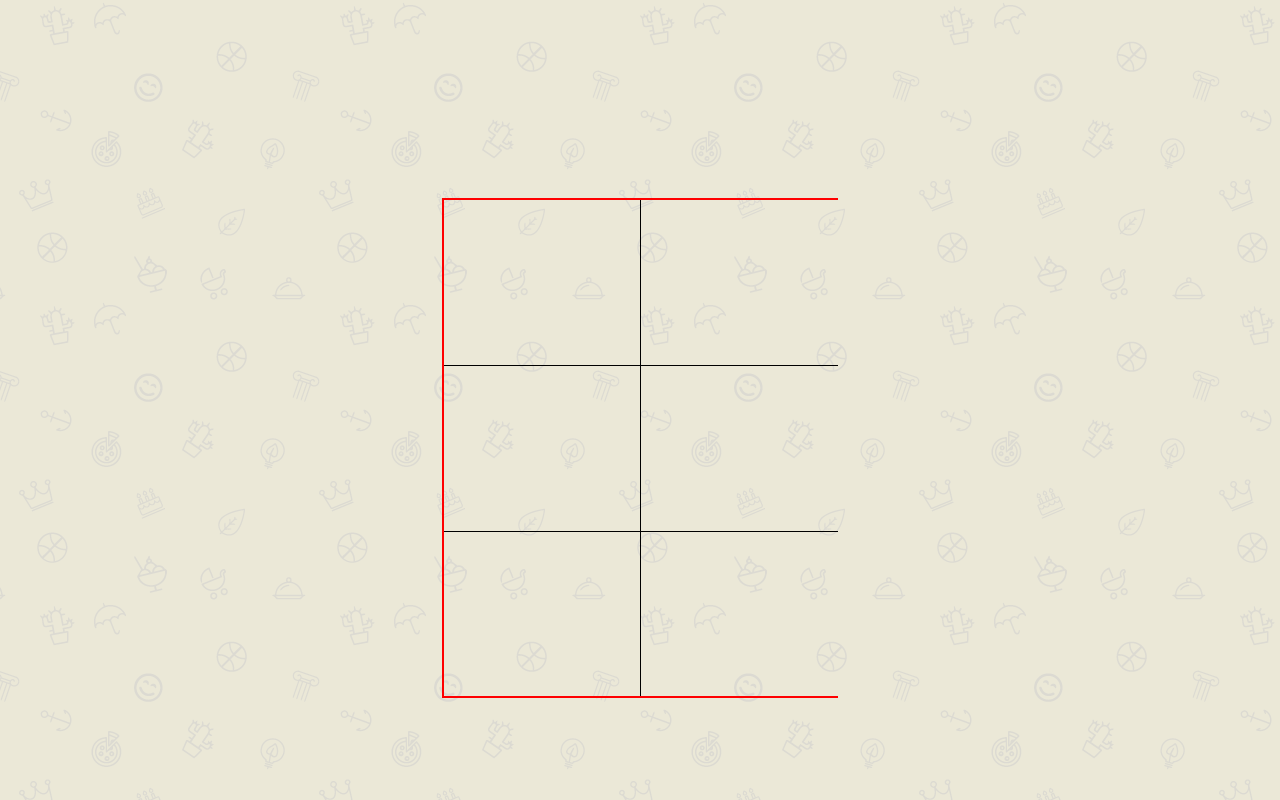
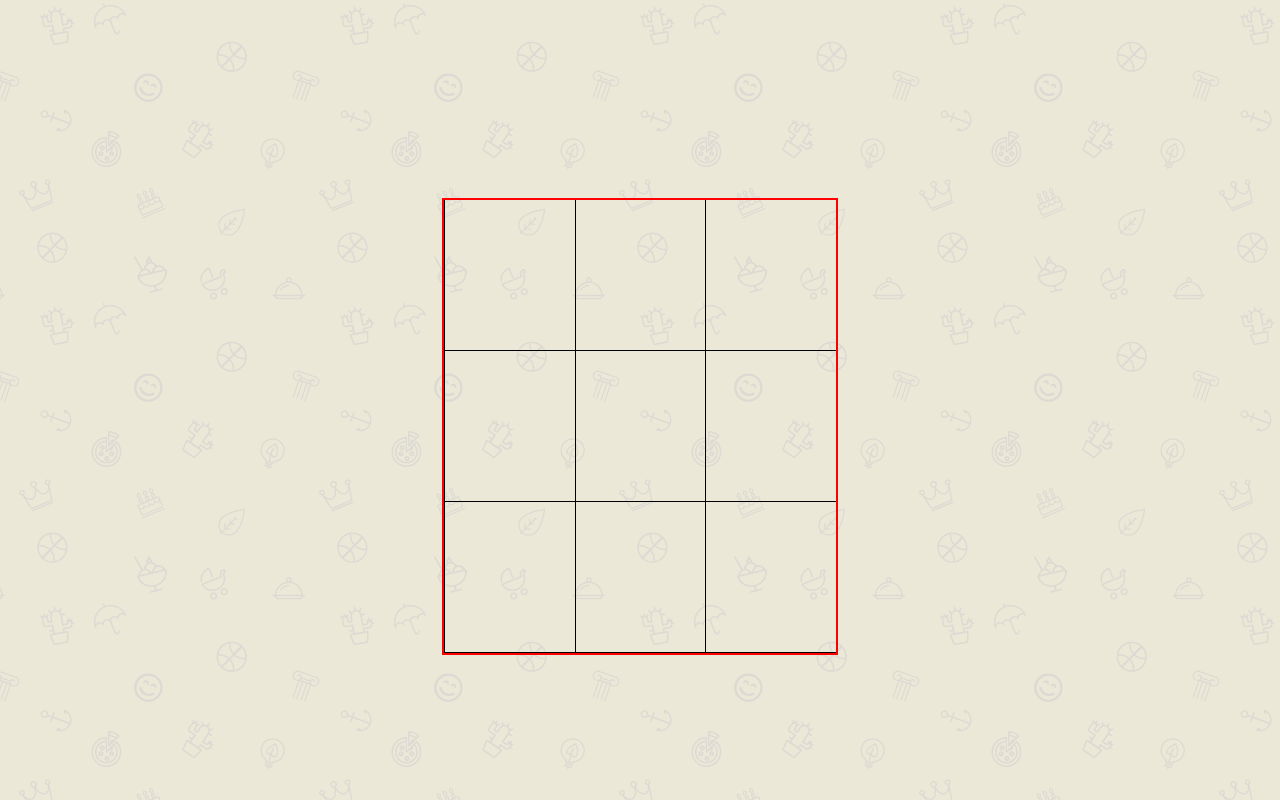
Before and after one commit to andela-oagboola/tictactoe, an Angular app: page / in a window 1280 px wide. Built offline with nearby package versions, Linux system fonts and the light colour scheme.

Commit message:
wip record rows, columns and diagonals

```diff
--- a/src/app/app.component.css
+++ b/src/app/app.component.css
@@ -14,19 +14,16 @@
   border: 2px solid red;
 }
 
-.game-table tr {
-  height: 166px;
-  text-align: center;
+.tic-rows {
+  border-bottom: 1px solid black;
+  margin: 0;
 }
 
-.game-table td {
-  vertical-align: middle;
-  border: 1px solid black;
-  font-size: xx-large;
-  min-width: 198px;
-  max-width: 198px;
+.tic-col {
+  border-left: 1px solid black;
+  height: 150px;
 }
 
-input.user-input:focus {
-    outline-width: 0;
+.tic-values {
+  line-height: 11;
 }
--- a/src/app/app.component.html
+++ b/src/app/app.component.html
@@ -2,14 +2,12 @@
   <div class="row tic">
     <div class="col-sm-4 col-sm-offset-4">
       <div class="tictactoe-box">
-        <div class="table-responsive">
-          <table class="table game-table">
-            <tr *ngFor="let tic of tictac; let i=index">
-              <td *ngFor="let toe of tic; let j=index" (click)="userPlay(i, j)">
-                {{toe}}
-              </td>
-            </tr>
-          </table>
+        <div class="game-table">
+          <div class="row tic-rows" *ngFor="let tic of tictac; let i=index">
+            <div class="col-sm-4 tic-col" *ngFor="let toe of tic; let j=index" (click)="userPlay(i, j)">
+              <p class="text-center tic-values">{{toe}}</p>
+            </div>
+          </div>
         </div>
       </div>
     </div>
--- a/src/app/app.component.ts
+++ b/src/app/app.component.ts
@@ -14,9 +14,14 @@ export class AppComponent {
     [' ', ' ', ' '],
     [' ', ' ', ' ']
   ];
-  public plays = [];
-  public winnable = [];
+  public playRows = [];
+  public playCols = []
+  public playIndexes = [];
+  public diagonal1 = ['0,0', '1,1', '2,2'];
+  public diagonal2 = ['0,2', '1,1', '2,0'];
   public moves = 0;
+  public corners = ['0,0', '0,2', '2,0', '2,2'];
+  public middle = ['1,1'];
 
   constructor(){}
 
@@ -45,12 +50,19 @@ export class AppComponent {
     }
   }
 
-  checkforWin(){}
+  checkforWin(){
+  }
 
-  recordPlay(i, j, play) {
-    if(!this.plays[i]){
-      this.plays[i] = [];
+  recordPlay(i, j, play) {j
+    console.log('i and j', i, j)
+    if(!this.playRows[i]){
+      this.playRows[i] = [];
     }
-    this.plays[i][j] = play;
+    if(!this.playCols[j]) {
+      this.playCols[j] = [];
+    }
+    this.playRows[i][j] = play;
+    this.playCols[j][i] = play;
+    this.playIndexes.push(i + ',' +j)
   }
 }
```
